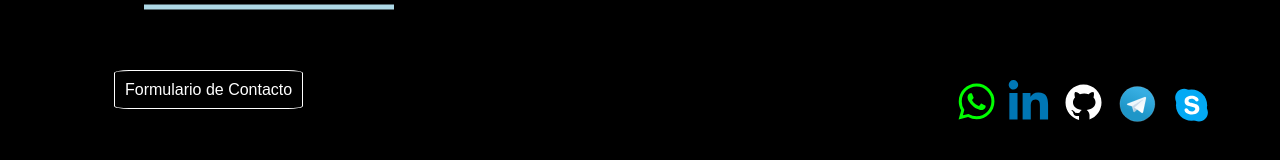
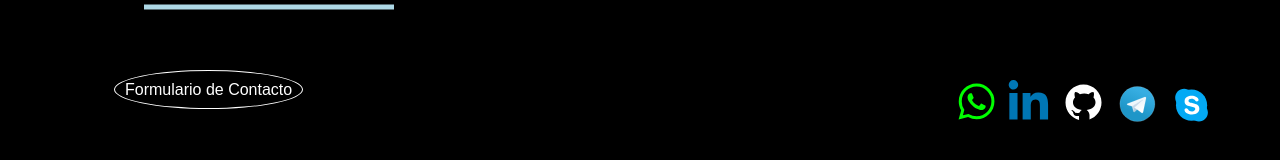
Before and after one commit to GastonFdz/fe-portfolio, an Angular app: page /about in a window 1280 px wide. Shown: the part 354-514 px from the top of the page. Built offline with nearby package versions, Linux system fonts and the light colour scheme.

Commit message:
mejoro el boton

```diff
--- a/src/app/footer/footer.component.scss
+++ b/src/app/footer/footer.component.scss
@@ -1,5 +1,6 @@
 .footer-links {
-    width: fit-content;
+    width: 100px;
+    white-space: nowrap;
 }
 
 .footer-links ul{
@@ -10,7 +11,7 @@
     color: white;
     text-decoration: none;
     border: #fff 1px solid;
-    border-radius: 8%;
+    border-radius: 50%;
     padding: 10px;
     cursor: pointer;
 }
@@ -18,7 +19,13 @@
 .footer-links ul li a:hover{
     color: darckgrey;
     background-color: blue;
+    box-shadow: 2px 2px #18d6cd;
 }
+
+.footer-links ul li a:active {
+    box-shadow: none;
+    transform: translateY(5px);
+  }
 
 .main {
     width: fit-content;
```
